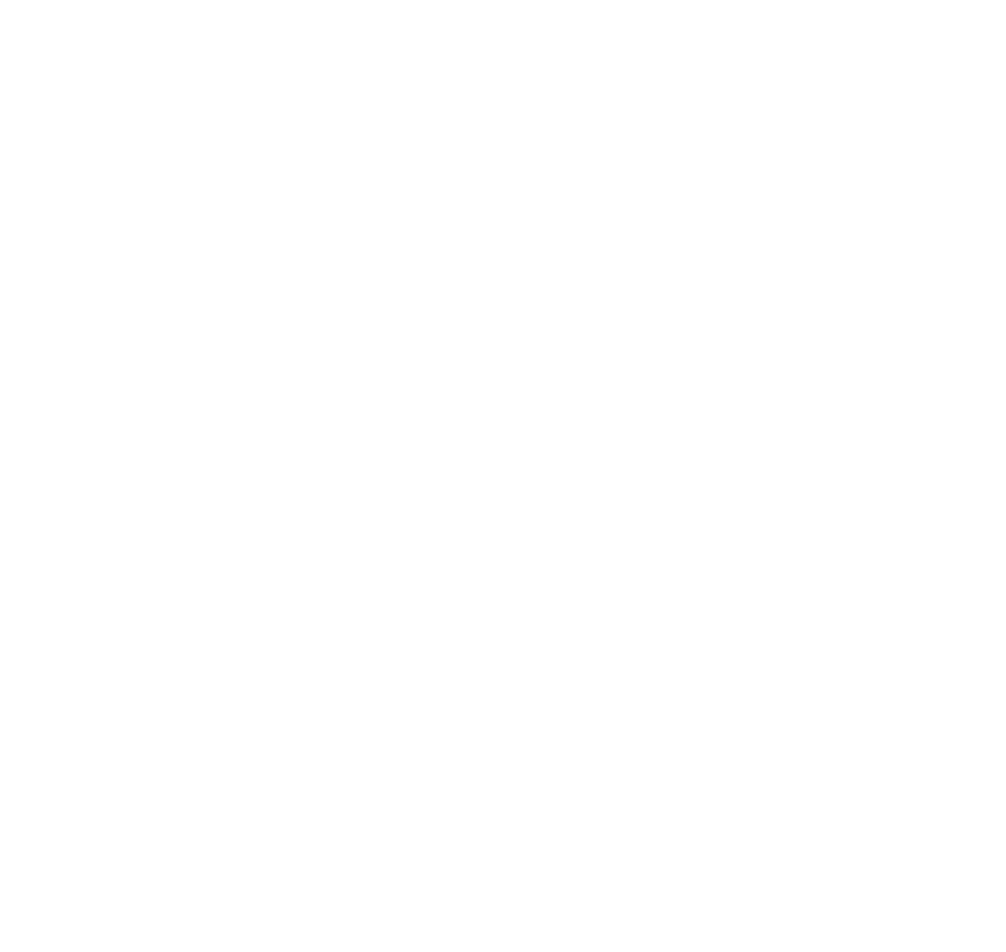
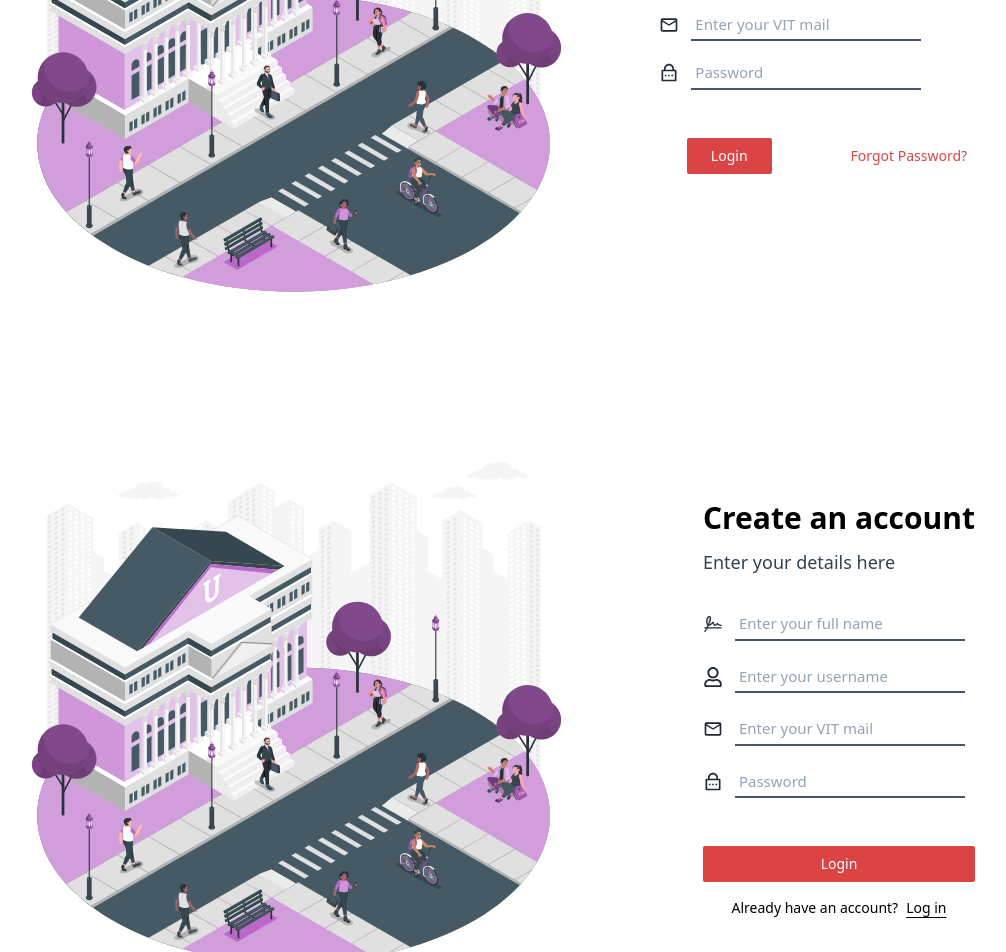
Before and after one commit to Rohan231203/Roller-Dice, a React (Vite) app: page / in a window 1280 px wide. Shown: the part 700-1652 px from the top of the page, without its empty margins (73-1079 px from the left). Before the commit the page ends 800 px from the top, so only its background shows below. Built offline with nearby package versions, Linux system fonts and the light colour scheme.

Commit message:
login signup component done

```diff
--- /dev/null
+++ b/src/components/LoginSection/LoginSection.jsx
@@ -0,0 +1,59 @@
+import College from "../../Assets/college.svg";
+import { MdOutlineEmail } from "react-icons/md";
+import { RiLockPasswordLine } from "react-icons/ri";
+
+const LoginSection = () => {
+  return (
+    <main className="w-full px-[6rem] pt-[3rem] pb-[5rem] bg-white flex relative">
+      <div className="hero-img w-3/6">
+        <img src={College} alt="College.svg" width="550px" height="550px" />
+      </div>
+      <section className="w-3/6 flex items-center justify-center flex-col ">
+        <div className="login-container flex items-start flex-col gap-8 p-[1.5rem]">
+          <div className="header-login flex flex-col gap-3">
+            <h2 className="text-3xl text-black font-bold">
+              Login in to VelocityMart
+            </h2>
+            <p className="text-slate-700 text-lg">Enter your details here</p>
+          </div>
+          <form action="" className="flex flex-col gap-4">
+            <div className="email-cont flex justify-center items-center gap-3">
+              <MdOutlineEmail size={20} />
+              <input
+                type="email"
+                placeholder="Enter your VIT mail"
+                className="px-3 py-1 bg-transparent border-b-2 border-slate-600 placeholder:text-slate-400 pl-1 w-[230px] text-[15px] "
+              />
+            </div>
+            <div className="password-cont flex justify-center items-center gap-3">
+              <RiLockPasswordLine size={20} />
+              <input
+                type="password"
+                name="password"
+                id=""
+                placeholder="Password"
+                className="px-3 py-1 bg-transparent border-b-2 border-slate-600 placeholder:text-slate-400 pl-1 w-[230px] text-[15px]"
+              />
+            </div>
+          </form>
+          <div className="buttons w-full flex justify-around mt-[1rem]">
+            <button
+              type="button"
+              className=" bg-[#DB4444] flex justify-center items-center text-white font-medium  text-sm px-6 py-2 rounded-sm hover:text-[#DB4444] hover:bg-transparent hover:border-2 hover:py-1 border-[#DB4444]"
+            >
+              Login
+            </button>
+            <button
+              type="button"
+              className="flex justify-center items-center text-[#DB4444] text-sm font-medium px-6 py-2 rounded-sm hover:underline hover:underline-offset-4 hover:decoration-2"
+            >
+              Forgot Password?
+            </button>
+          </div>
+        </div>
+      </section>
+    </main>
+  );
+};
+
+export default LoginSection;
--- /dev/null
+++ b/src/components/SignupSection/SignupSection.jsx
@@ -0,0 +1,78 @@
+import College from "../../Assets/college.svg";
+import { MdOutlineEmail } from "react-icons/md";
+import { RiLockPasswordLine } from "react-icons/ri";
+import { FaRegUser } from "react-icons/fa";
+import { PiSignatureDuotone } from "react-icons/pi";
+
+const SignupSection = () => {
+  return (
+    <main className="w-full px-[6rem] pt-[3rem] pb-[5rem] bg-white flex relative">
+      <div className="hero-img w-3/6">
+        <img src={College} alt="College.svg" width="550px" height="550px" />
+      </div>
+      <section className="w-3/6 flex items-center justify-center flex-col ">
+        <div className="login-container flex items-start flex-col gap-8 p-[1.5rem]">
+          <div className="header-login flex flex-col gap-3">
+            <h2 className="text-3xl text-black font-bold">Create an account</h2>
+            <p className="text-slate-700 text-lg">Enter your details here</p>
+          </div>
+          <form action="" className="flex flex-col gap-5">
+            <div className="name-cont flex justify-center items-center gap-3">
+              <PiSignatureDuotone size={20} />
+              <input
+                type="text"
+                placeholder="Enter your full name"
+                className="px-3 py-1 bg-transparent border-b-2 border-slate-600 placeholder:text-slate-400 pl-1  w-[230px] text-[15px]"
+              />
+            </div>
+            <div className="username cont flex justify-center items-center gap-3">
+              <FaRegUser size={20} />
+              <input
+                type="text"
+                placeholder="Enter your username"
+                className="px-3 py-1 bg-transparent border-b-2 border-slate-600 placeholder:text-slate-400 pl-1  w-[230px] text-[15px]"
+              />
+            </div>
+            <div className="email-cont flex justify-center items-center gap-3">
+              <MdOutlineEmail size={20} />
+              <input
+                type="email"
+                placeholder="Enter your VIT mail"
+                className="px-3 py-1 bg-transparent border-b-2 border-slate-600 placeholder:text-slate-400 pl-1 w-[230px] text-[15px]"
+              />
+            </div>
+            <div className="password-cont flex justify-center items-center gap-3">
+              <RiLockPasswordLine size={20} />
+              <input
+                type="password"
+                name="password"
+                id=""
+                placeholder="Password"
+                className="px-3 py-1 bg-transparent border-b-2 border-slate-600 placeholder:text-slate-400 pl-1 w-[230px] text-[15px]"
+              />
+            </div>
+          </form>
+          <div className="buttons w-full flex flex-col justify-around mt-[1rem] gap-4">
+            <button
+              type="button"
+              className=" bg-[#DB4444] flex justify-center items-center text-white font-medium  text-sm h-9 w-full rounded-sm hover:text-[#DB4444] hover:bg-transparent hover:border-2 border-[#DB4444] hover:font-semibold"
+            >
+              Login
+            </button>
+            <div className="login-link flex justify-center items-center gap-2">
+              <p className="text-sm text-black">Already have an account?</p>
+              <a
+                href="#"
+                className="text-sm text-black font-medium underline underline-offset-4"
+              >
+                Log in
+              </a>
+            </div>
+          </div>
+        </div>
+      </section>
+    </main>
+  );
+};
+
+export default SignupSection;
--- a/src/pages/Login.jsx
+++ b/src/pages/Login.jsx
@@ -1,15 +1,17 @@
-import toast from 'react-hot-toast';
-
+import toast from "react-hot-toast";
+import LoginSection from "../components/LoginSection/LoginSection";
+import SignupSection from "../components/SignupSection/SignupSection";
 
 export default function Login() {
-    const hello=() => {
-        console.log('Bruhhh');
-        toast('Here is your toast.')
-    }
+  const hello = () => {
+    console.log("Bruhhh");
+    toast("Here is your toast.");
+  };
   return (
-
     <div>
       <button onClick={hello}>Login</button>
+      <LoginSection />
+      <SignupSection />
     </div>
-  )
+  );
 }
--- a/tailwind.config.js
+++ b/tailwind.config.js
@@ -1,12 +1,16 @@
 /** @type {import('tailwindcss').Config} */
 export default {
-  content: [
-    "./index.html",
-    "./src/**/*.{js,ts,jsx,tsx}",
-  ],
+  content: ["./index.html", "./src/**/*.{js,ts,jsx,tsx}"],
   theme: {
     extend: {},
   },
+  variants: {
+    extend: {
+      borderColor: ["focus"], // Enable focus variant for borderColor
+      textColor: ["focus"], // Enable focus variant for textColor
+      placeholderColor: ["focus"], // Enable focus variant for placeholderColor
+    },
+  },
   // eslint-disable-next-line no-undef
   plugins: [require("daisyui")],
-}
+};
```
Also changed, not shown: src/Assets/college.svg (added).
